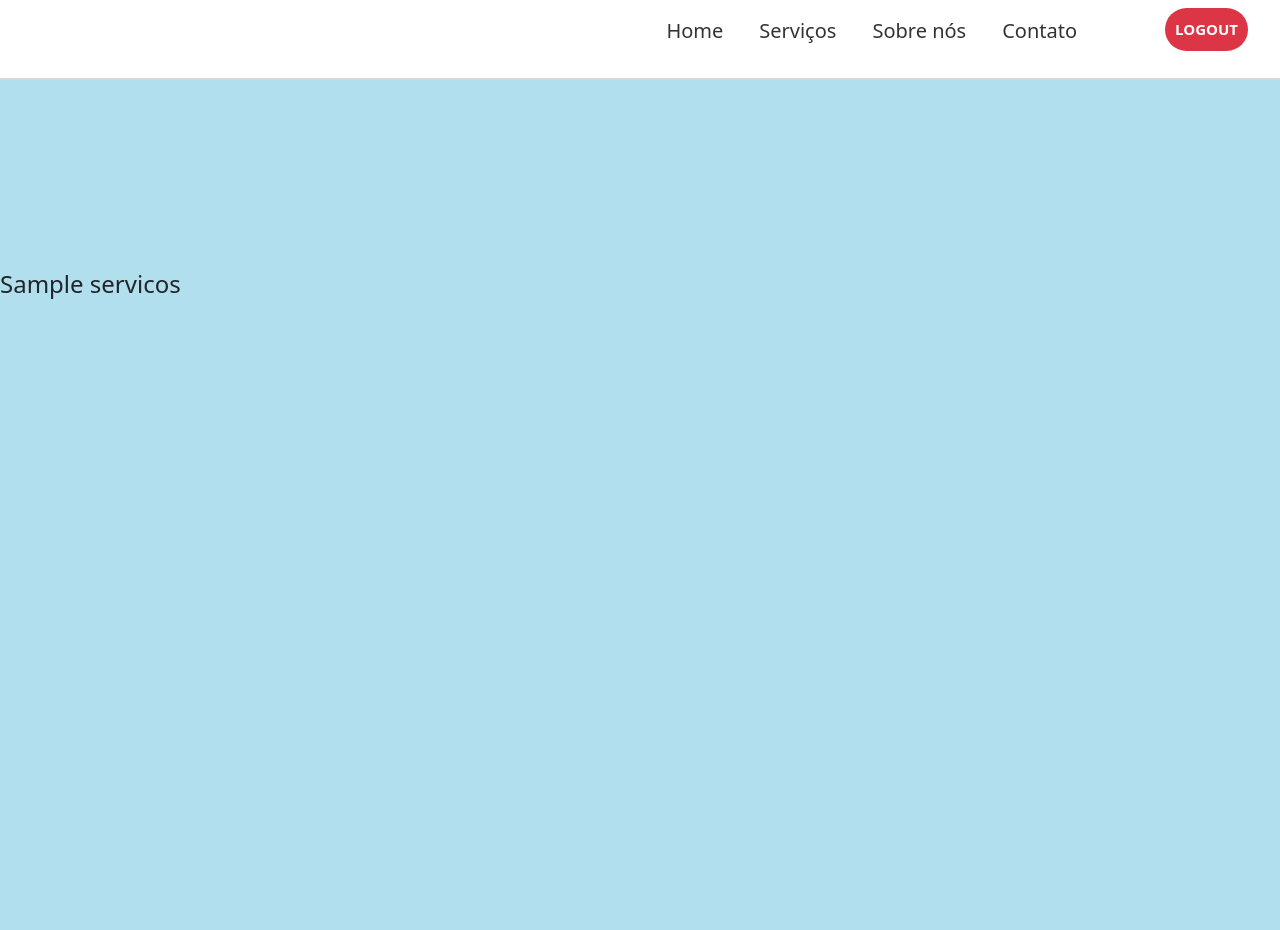
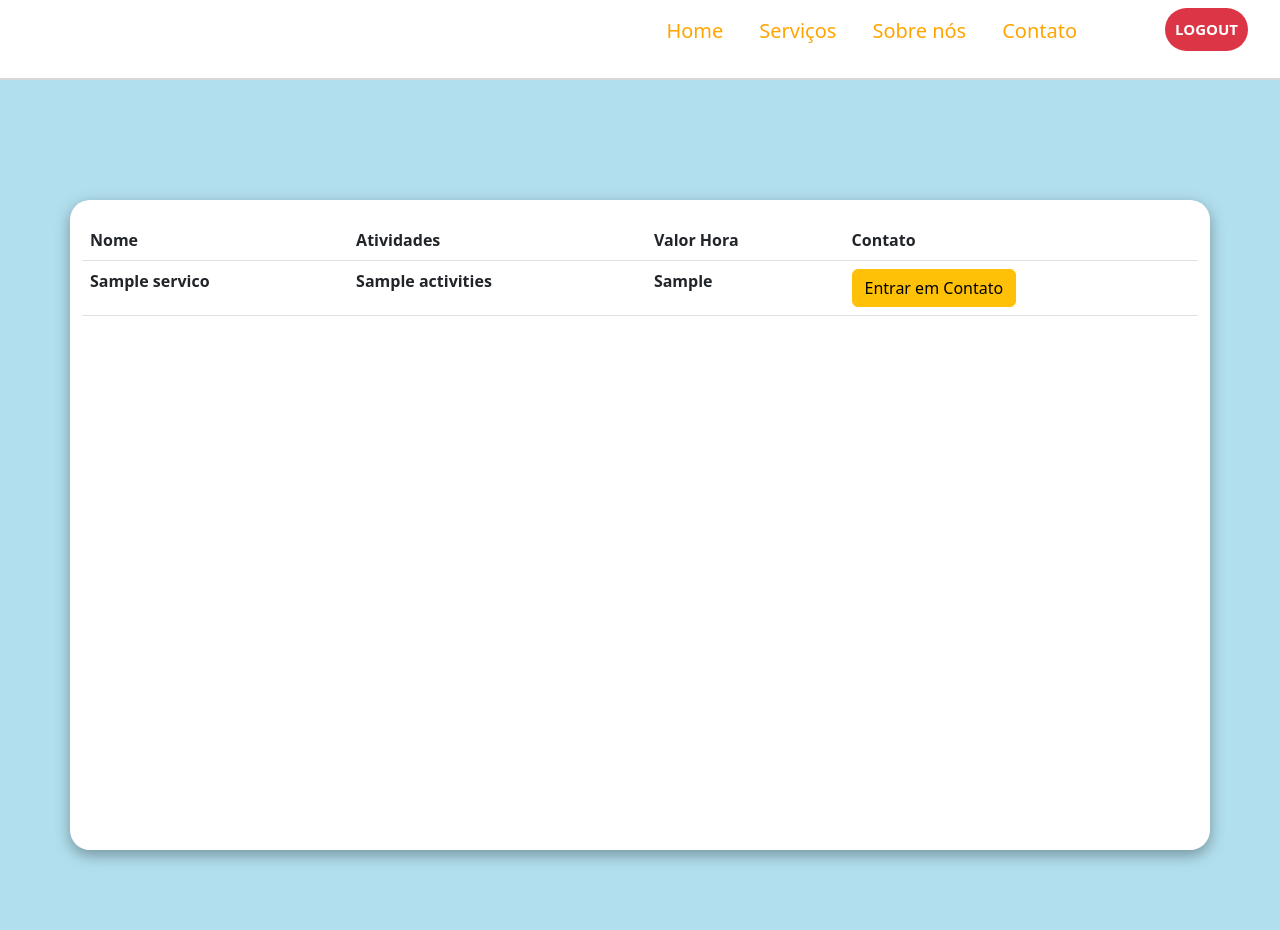
Before and after one commit to 1rafahub/ProjetoUni9-3-Semestre-, a Flask app: template templates/contratar_servicos/contratar_servicos.html in a window 1280 px wide. Before the commit the page ends 299 px from the top, so only its background shows below. Run offline with Flask 2, Linux system fonts and the light colour scheme; the template is opened without the code that fills it: most values are stand-ins (such as "Sample title", 1, 10 or a date in 2020); lists and menus that the app fills with data are empty; some libraries are stand-ins or nearby versions.

Commit message:
Adicionado view de serviços e alterado query do banco

```diff
--- a/static/css/default.css
+++ b/static/css/default.css
@@ -1,3 +1,9 @@
 body {
     background-color: #B2DFEE;
 }
+
+.indication-page{
+    font-size: 30px;
+    font-weight: bold;
+    color: #FFA500;
+}
--- a/static/css/home.css
+++ b/static/css/home.css
@@ -1,3 +1,5 @@
+
+
 .corpo{
     padding-top: 20px;
     padding-bottom: 20px;
@@ -7,6 +9,7 @@
     min-height: 650px;
     height: auto;
     margin-top: 80px;
+    margin-bottom: 80px;
 
 }
 
--- a/static/css/navbar.css
+++ b/static/css/navbar.css
@@ -42,19 +42,19 @@
 margin-right: 20px;
 }
 .nav-item p{
-    color: #333333;
+    color: #FFA500;
 
 }
 
 .nav-item a:hover{
-    color:#B2DFEE;
+    color:#FFA500;
     text-decoration: underline solid;
     text-underline-offset: 10px;
     text-decoration-thickness: 5px;
 }
 
 .nav-item a:hover{
-    color:#B2DFEE;
+    color:#FFA500;
     text-decoration: underline solid;
     text-underline-offset: 10px;
     text-decoration-thickness: 5px;
--- /dev/null
+++ b/static/css/servicos.css
@@ -0,0 +1,3 @@
+.tabela-contatos{
+    text-align: center;
+}
--- a/templates/contratar_servicos/contratar_servicos.html
+++ b/templates/contratar_servicos/contratar_servicos.html
@@ -1,5 +1,31 @@
 {% extends './master_layout/defaut.html' %}
 
 {% block body%}
-<h4 style="margin-top:150px;">{{servicos}}</h4>
+
+<div class="container corpo">
+<div class="table-responsive tabela-contatos">
+    <table class="table">
+        <thead>
+            <tr>
+              <th scope="col">Nome</th>
+              <th scope="col">Atividades</th>
+              <th scope="col">Valor Hora</th>
+              <th scope="col">Contato</th>
+            </tr>
+        </thead>
+
+        <tbody>
+            <tr>
+            {% for servicos in servicos %}
+              <th>{{servicos['name']}}</th>
+              <th>{{servicos['activities']}}</th>
+              <th>{{servicos['hour_value']}}</th>
+              <th><button class="btn btn-warning">Entrar em Contato</button></th>
+            {% endfor %}
+            </tr>
+        </tbody>
+    </table>
+  </div>
+</div>
+
 {% endblock %}
--- a/templates/home/home.html
+++ b/templates/home/home.html
@@ -15,6 +15,7 @@
     <h1>LarDoceLar</h1>
     <h5>Sua satisfação é garantida</h5>
 
+    <p class="indication-page"><u>Home</u></p>
     <p>Bem vindo à LarDoceLar.</p>
 
     <p>
```
Also changed, not shown: controllers/routes.py (+11 -5 lines).
